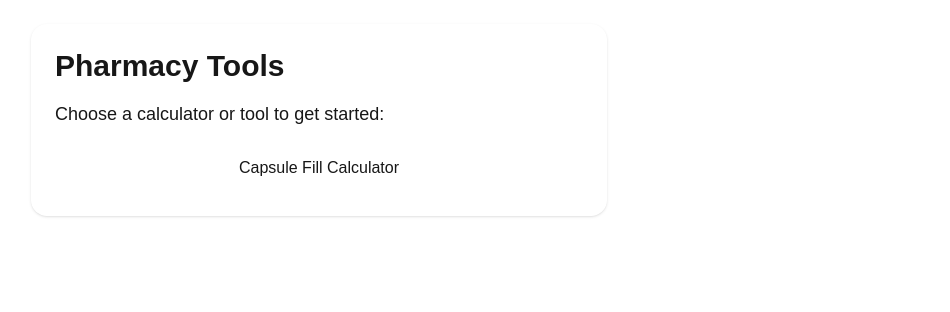
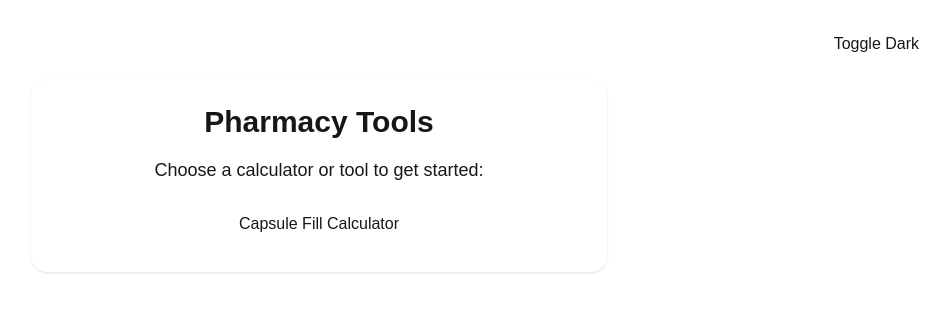
Before and after one commit to talthrall/pharmacy-tools, a Next.js app: page / in a window 1280 px wide. Shown: the top 312 px of the page, without its empty margins (321-1271 px from the left). Built offline with nearby package versions, Linux system fonts and the light colour scheme.

Commit message:
Improve dark mode: default to light, auto-detect system preference

```diff
--- a/src/app/page.tsx
+++ b/src/app/page.tsx
@@ -1,24 +1,53 @@
-'use client';
+"use client";
 
-import Link from 'next/link';
+import Link from "next/link";
+import { useEffect, useState } from "react";
 
 export default function Home() {
+  const [isDarkMode, setIsDarkMode] = useState(false);
+
+  useEffect(() => {
+    const storedTheme = localStorage.getItem("theme");
+    if (storedTheme) {
+      const isDark = storedTheme === "dark";
+      setIsDarkMode(isDark);
+      document.documentElement.classList.toggle("dark", isDark);
+    } else {
+      const prefersDark = window.matchMedia("(prefers-color-scheme: dark)").matches;
+      setIsDarkMode(prefersDark);
+      document.documentElement.classList.toggle("dark", prefersDark);
+      localStorage.setItem("theme", prefersDark ? "dark" : "light");
+    }
+  }, []);
+
+  useEffect(() => {
+    localStorage.setItem("theme", isDarkMode ? "dark" : "light");
+    document.documentElement.classList.toggle("dark", isDarkMode);
+  }, [isDarkMode]);
+
   return (
-    <div className="min-h-screen bg-background text-foreground p-6">
+    <div className="min-h-screen bg-background text-foreground p-6 transition-colors">
+      <div className="flex justify-end">
+        <button
+          onClick={() => setIsDarkMode(!isDarkMode)}
+          className="mb-4 px-4 py-2 rounded bg-primary text-primary-foreground hover:opacity-90"
+        >
+          Toggle {isDarkMode ? "Light" : "Dark"}
+        </button>
+      </div>
+
       <div className="max-w-xl mx-auto bg-card rounded-2xl shadow p-6 space-y-4">
-        <h1 className="text-3xl font-bold">Pharmacy Tools</h1>
-        <p className="text-lg">Choose a calculator or tool to get started:</p>
+        <h1 className="text-3xl font-bold text-center">Pharmacy Tools</h1>
+        <p className="text-lg text-center">Choose a calculator or tool to get started:</p>
 
-        <div className="space-y-2">
-          <Link
-            href="/capsule-fill"
-            className="block w-full p-3 bg-primary text-primary-foreground rounded hover:opacity-90 text-center"
-          >
-            Capsule Fill Calculator
+        <div className="space-y-4">
+          <Link href="/capsule-fill">
+            <div className="block w-full p-3 bg-primary text-primary-foreground rounded hover:opacity-90 text-center">
+              Capsule Fill Calculator
+            </div>
           </Link>
 
-          {/* Future links can go here, like: */}
-          {/* <Link href="/troche-calculator" className="block ...">Troche Calculator</Link> */}
+          {/* Future links go here */}
         </div>
       </div>
     </div>
```
